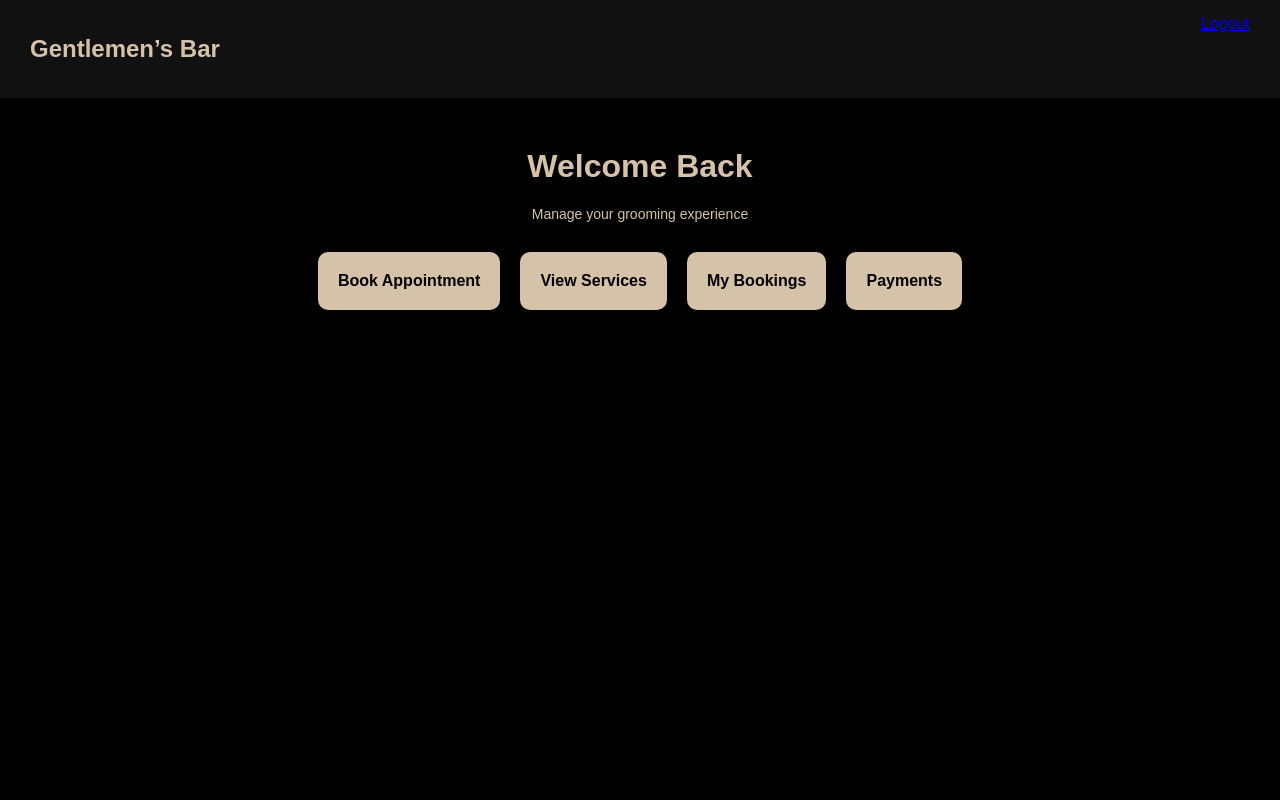
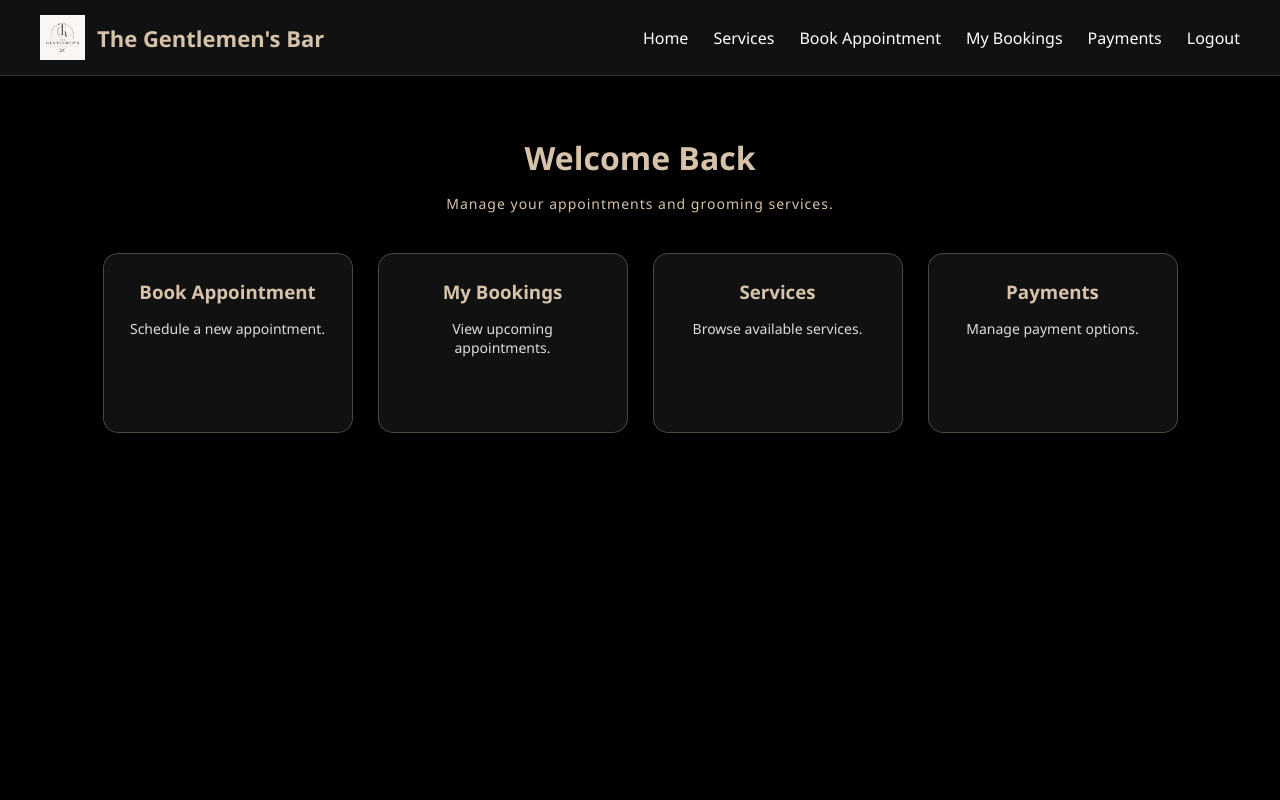
Before and after one commit to sibongilee/GentlemensBarWebsite, a PHP site: page /dashboard.php in a window 1280 px wide. Run offline with PHP 8.4, Linux system fonts and the light colour scheme.

Commit message:
Add index.php for the homepage layout and navigation

```diff
--- a/dashboard.php
+++ b/dashboard.php
@@ -1,26 +1,61 @@
 <!DOCTYPE html>
 <html>
 <head>
-    <title>Dashboard</title>
+    <title>Dashboard | The Gentlemen's Bar</title>
     <link rel="stylesheet" href="style.css">
 </head>
 <body>
 
 <div class="navbar">
-    <h2>Gentlemen’s Bar</h2>
-    <a href="login.php">Logout</a>
+
+    <div class="brand">
+        <img src="assets/logo.jpeg" alt="The Gentlemen's Bar Logo" class="logo-small">
+        <span class="brand-name">The Gentlemen's Bar</span>
+    </div>
+
+    <div class="nav-links">
+        <a href="index.php">Home</a>
+        <a href="services.php">Services</a>
+        <a href="booking.php">Book Appointment</a>
+        <a href="bookings.php">My Bookings</a>
+        <a href="payment.php">Payments</a>
+        <a href="login.php">Logout</a>
+    </div>
+
 </div>
 
 <div class="dashboard">
+
     <h1>Welcome Back</h1>
-    <p class="tagline">Manage your grooming experience</p>
+
+    <p class="tagline">
+        Manage your appointments and grooming services.
+    </p>
 
     <div class="cards">
-        <a href="booking.php" class="card-box">Book Appointment</a>
-        <a href="services.php" class="card-box">View Services</a>
-        <a href="bookings.php" class="card-box">My Bookings</a>
-        <a href="payment.php" class="card-box">Payments</a>
+
+        <a href="booking.php" class="card-box">
+            <h3>Book Appointment</h3>
+            <p>Schedule a new appointment.</p>
+        </a>
+
+        <a href="bookings.php" class="card-box">
+            <h3>My Bookings</h3>
+            <p>View upcoming appointments.</p>
+        </a>
+
+        <a href="services.php" class="card-box">
+            <h3>Services</h3>
+            <p>Browse available services.</p>
+        </a>
+
+        <a href="payment.php" class="card-box">
+            <h3>Payments</h3>
+            <p>Manage payment options.</p>
+        </a>
+
     </div>
+
 </div>
 
 </body>
--- a/style.css
+++ b/style.css
@@ -1,86 +1,289 @@
-body {
-    margin: 0;
-    font-family: Arial;
-    background-color: #000;
-    color: #fff;
+/* =========================
+GENERAL
+========================= */
+
+*{
+margin:0;
+padding:0;
+box-sizing:border-box;
 }
 
-.tagline {
-    color: #d6c2a8;
-    font-size: 14px;
+body{
+font-family:'Segoe UI', sans-serif;
+background-color:#000;
+color:#fff;
+min-height:100vh;
 }
 
-/* CARD */
-.card {
-    width: 320px;
-    margin: 80px auto;
-    padding: 25px;
-    background-color: #111;
-    border-radius: 12px;
-    text-align: center;
-    box-shadow: 0 0 15px rgba(214,194,168,0.3);
+/* =========================
+NAVBAR
+========================= */
+
+.navbar{
+background:#111;
+display:flex;
+justify-content:space-between;
+align-items:center;
+padding:15px 40px;
+border-bottom:1px solid rgba(214,194,168,0.2);
 }
 
-h1, h2 {
-    color: #d6c2a8;
+.brand{
+display:flex;
+align-items:center;
+gap:12px;
 }
 
-input, select {
-    width: 90%;
-    padding: 10px;
-    margin: 10px 0;
-    background: #1f1f1f;
-    border: none;
-    color: white;
-    border-radius: 5px;
+.logo-small{
+width:45px;
+height:auto;
 }
 
-button {
-    width: 95%;
-    padding: 10px;
-    background: #d6c2a8;
-    color: black;
-    border: none;
-    border-radius: 5px;
-    cursor: pointer;
-    font-weight: bold;
+.brand-name{
+color:#d6c2a8;
+font-size:22px;
+font-weight:600;
 }
 
-button:hover {
-    background: #c4ae91;
+.nav-links{
+display:flex;
+gap:25px;
+align-items:center;
 }
 
-/* NAVBAR */
-.navbar {
-    display: flex;
-    justify-content: space-between;
-    padding: 15px 30px;
-    background: #111;
+.nav-links a{
+color:white;
+text-decoration:none;
+font-weight:500;
+transition:0.3s;
 }
 
-/* DASHBOARD */
-.dashboard {
-    text-align: center;
-    margin-top: 50px;
+.nav-links a:hover
+
+/* =========================
+HERO SECTION (HOME PAGE)
+========================= */
+
+.hero{
+min-height:80vh;
+display:flex;
+flex-direction:column;
+justify-content:center;
+align-items:center;
+text-align:center;
+padding:20px;
 }
 
-.cards {
-    display: flex;
-    justify-content: center;
-    gap: 20px;
-    margin-top: 30px;
-    flex-wrap: wrap;
+.hero h1{
+color:#d6c2a8;
+font-size:48px;
+margin-bottom:20px;
 }
 
-.card-box {
-    background: #d6c2a8;
-    color: black;
-    padding: 20px;
-    border-radius: 10px;
-    text-decoration: none;
-    font-weight: bold;
+.hero p{
+max-width:700px;
+font-size:18px;
+line-height:1.6;
+margin-bottom:40px;
 }
 
-.card-box:hover {
-    transform: scale(1.05);
+.hero-buttons{
+display:flex;
+gap:20px;
+flex-wrap:wrap;
+justify-content:center;
 }
+
+/* =========================
+LOGIN & REGISTER
+========================= */
+
+.card{
+width:380px;
+margin:80px auto;
+padding:35px;
+background:#111;
+border-radius:15px;
+text-align:center;
+box-shadow:0 0 20px rgba(214,194,168,0.15);
+}
+
+.logo{
+width:140px;
+margin-bottom:15px;
+}
+
+.card h1,
+.card h2{
+color:#d6c2a8;
+margin-bottom:15px;
+}
+
+.tagline{
+color:#d6c2a8;
+font-size:14px;
+margin-bottom:25px;
+letter-spacing:1px;
+}
+
+input,
+select{
+width:100%;
+padding:12px;
+margin:10px 0;
+border:none;
+border-radius:8px;
+background:#1f1f1f;
+color:white;
+font-size:14px;
+}
+
+input:focus,
+select:focus
+
+button{
+width:100%;
+padding:12px;
+margin-top:15px;
+border:none;
+border-radius:8px;
+background:#d6c2a8;
+color:black;
+font-weight:bold;
+cursor:pointer;
+transition:0.3s;
+}
+
+button:hover
+
+.card a{
+color:#d6c2a8;
+text-decoration:none;
+}
+
+.card a:hover{
+color:white;
+}
+
+/* =========================
+DASHBOARD
+========================= */
+
+.dashboard{
+padding:60px 20px;
+text-align:center;
+}
+
+.dashboard h1{
+color:#d6c2a8;
+margin-bottom:15px;
+}
+
+.cards{
+display:flex;
+justify-content:center;
+gap:25px;
+flex-wrap:wrap;
+margin-top:40px;
+}
+
+.card-box{
+width:250px;
+min-height:180px;
+background:#111;
+border:1px solid rgba(214,194,168,0.3);
+border-radius:15px;
+padding:25px;
+color:white;
+text-decoration:none;
+transition:0.3s;
+}
+
+.card-box h3{
+color:#d6c2a8;
+margin-bottom:15px;
+}
+
+.card-box p{
+color:#ddd;
+font-size:14px;
+}
+
+.card-box:hover{
+transform:translateY(-5px);
+background:#1a1a1a;
+}
+
+/* =========================
+SERVICES
+========================= */
+
+.service-list{
+list-style:none;
+margin-top:15px;
+}
+
+.service-list li{
+padding:15px;
+border-bottom:1px solid rgba(214,194,168,0.2);
+}
+
+/* =========================
+BOOKINGS
+========================= */
+
+.booking-item{
+background:#1a1a1a;
+padding:15px;
+border-radius:10px;
+margin:15px 0;
+border-left:4px solid #d6c2a8;
+}
+
+/* =========================
+FOOTER
+========================= */
+
+.footer{
+text-align:center;
+padding:20px;
+color:#999;
+border-top:1px solid rgba(214,194,168,0.1);
+margin-top:50px;
+}
+
+/* =========================
+MOBILE RESPONSIVE
+========================= */
+
+@media(max-width:768px){
+
+
+.navbar{
+    flex-direction:column;
+    gap:15px;
+    padding:20px;
+}
+
+.nav-links{
+    flex-wrap:wrap;
+    justify-content:center;
+    gap:15px;
+}
+
+.hero h1{
+    font-size:32px;
+}
+
+.card{
+    width:90%;
+}
+
+.cards{
+    flex-direction:column;
+    align-items:center;
+}
+
+.card-box{
+    width:90%;
+}
```
Also changed, not shown: index.php (added, +55 -0 lines), login.php (+32 -0 lines), register.php (+33 -0 lines), Assets/logo.jpeg (added).
